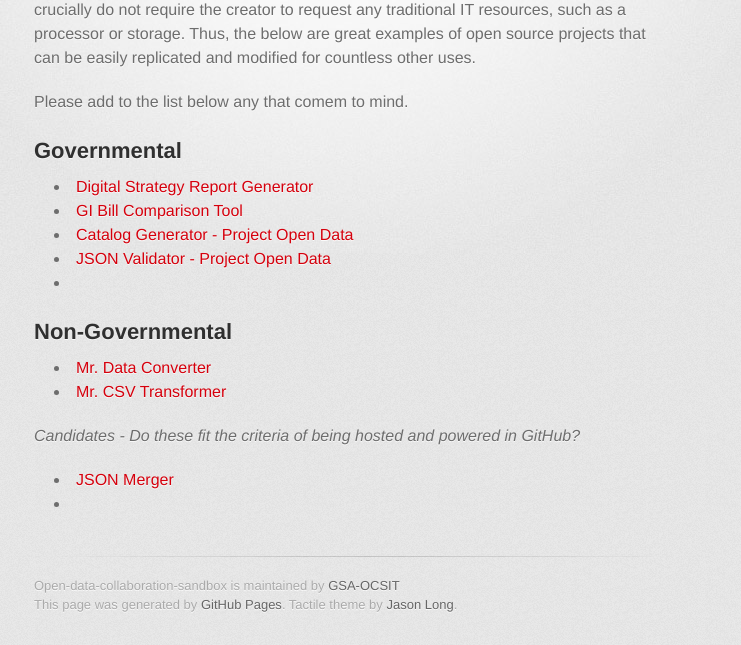
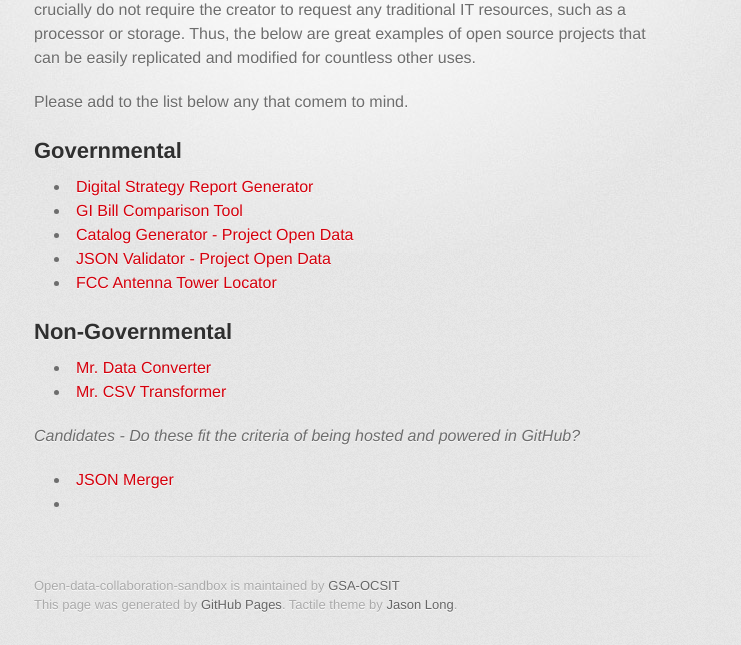
Before and after one commit to GSA/Open-Data-Collaboration-Sandbox, a Jekyll site: the page built from tools_hosted_in_github.md, in a window 1280 px wide. Shown: the part 320-965 px from the top of the page, without its empty margins (296-1037 px from the left). Built offline with Jekyll 4.4.1, drawn with Linux system fonts in a browser that asks for light colours; some web fonts are replaced.

Commit message:
Update tools_hosted_in_github.md

```diff
--- a/tools_hosted_in_github.md
+++ b/tools_hosted_in_github.md
@@ -18,7 +18,7 @@
 * [GI Bill Comparison Tool](http://department-of-veterans-affairs.github.io/gi-bill-comparison-tool/)
 * [Catalog Generator - Project Open Data](http://project-open-data.github.io/catalog-generator/)
 * [JSON Validator - Project Open Data](http://project-open-data.github.io/json-validator/)
-* []()
+* [FCC Antenna Tower Locator](http://fcc.github.io/am-tower-locator/)
 
 ## Non-Governmental
 * [Mr. Data Converter](http://shancarter.github.io/mr-data-converter/)
```
